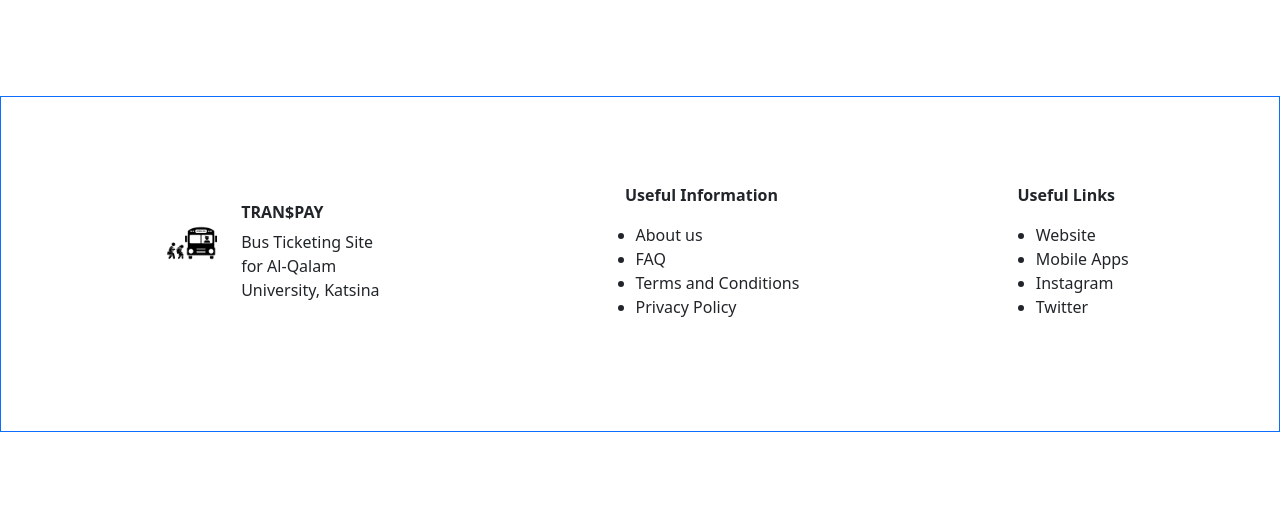
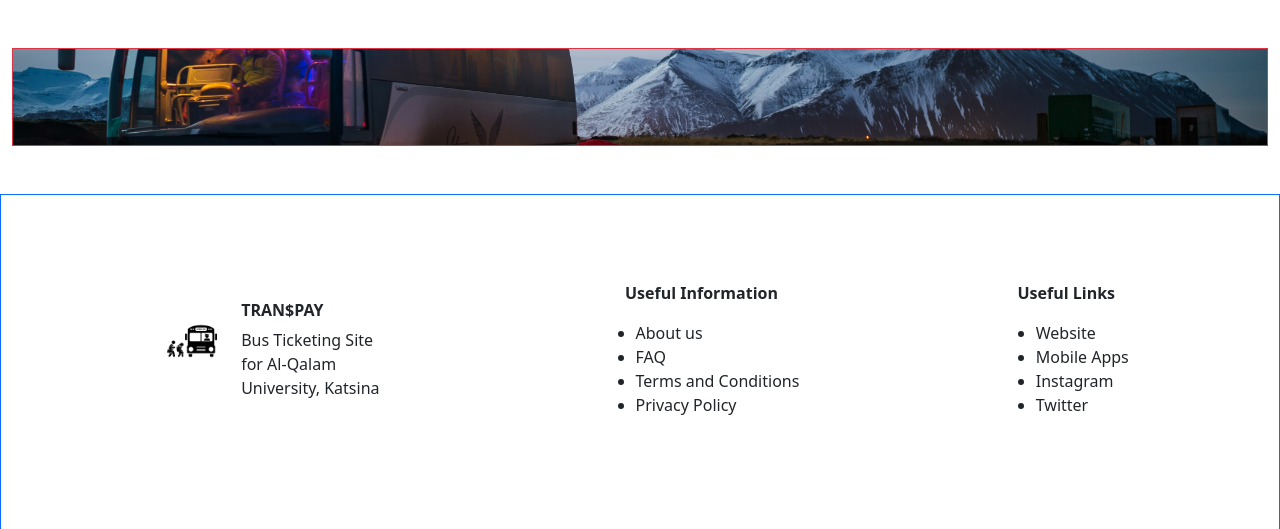
Before and after one commit to Gentlemanintech/transpay, a Flask app: page / in a window 1280 px wide. Shown: the part 80-609 px from the top of the page. Run offline with Flask 3, Linux system fonts and the light colour scheme.

Commit message:
updated index file

```diff
--- a/app.py
+++ b/app.py
@@ -1,4 +1,4 @@
-from flask import Flask, render_template, request
+from flask import Flask, flash, render_template, request
 
 
 app = Flask(__name__)
@@ -7,7 +7,6 @@ app = Flask(__name__)
 def index():
     heading = "Did he get the"
     para = "This is my Webpage"
-
     return render_template("index.html", heading=heading, para=para)
 
 
--- a/static/styles.css
+++ b/static/styles.css
@@ -1,3 +1,10 @@
 .no-margin {
     margin-top: -10px;
 }
+
+.hero-bg {
+    background-image: url("/static/hero-picture.jpg");
+    background-position: center;
+    background-size: cover;
+    height: 50%;
+}
--- a/templates/index.html
+++ b/templates/index.html
@@ -3,6 +3,10 @@
 
 {% block main %}
 
+<div class="container-fluid border py-5 border-danger hero-bg">
+    <div>
 
+    </div>
+</div>
 
 {% endblock %}
--- a/templates/layout.html
+++ b/templates/layout.html
@@ -58,7 +58,7 @@
             </header>
         {% endif %}
 
-        <main class="container py-5 text-center">
+        <main class="container-fluid py-5 text-center">
             {% block main %}{% endblock %}
         </main>
 
```
Also changed, not shown: static/hero-picture.jpg (added), static/hero.jpg (added).
